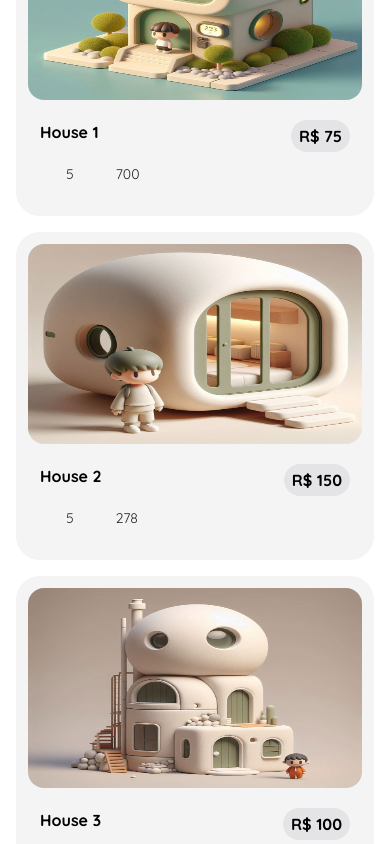
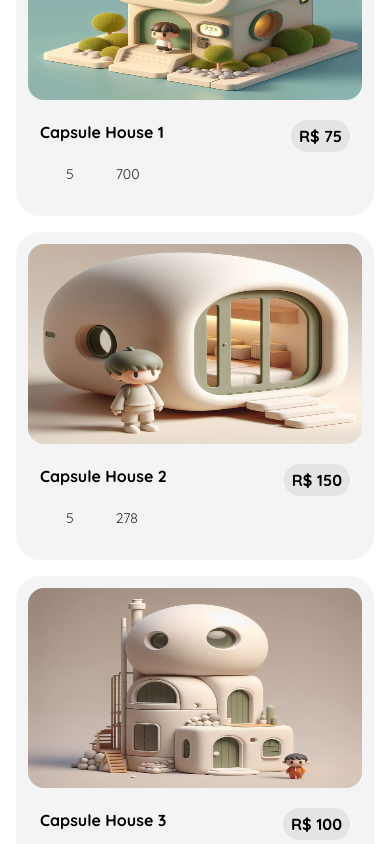
Before and after one commit to ecthon/cute-store, a Next.js app: page / in a window 390 px wide. Shown: the part 800-1644 px from the top of the page. Built offline with nearby package versions, Linux system fonts and the light colour scheme; some icons are missing; a web font is replaced by a local one.

Commit message:
Remove o componente de detalhes da casa e atualiza os títulos das casas para "Capsule House" no arquivo de dados, refletindo uma nova nomenclatura e simplificando a estrutura do projeto.

```diff
--- a/src/app/details/page.tsx
+++ b/src/app/capsule-house-details/[id]/page.tsx
@@ -1,26 +1,37 @@
+"use client";
+import { houses } from "@/data/houses";
 import { ArrowLeftIcon, ArrowRightIcon, Bathtub01Icon, BedIcon, Car01FreeIcons, LocationIcon, StarIcon } from "@hugeicons/core-free-icons";
 import { HugeiconsIcon } from "@hugeicons/react";
 import Image from "next/image";
+import { useRouter } from "next/navigation";
 
-export default function Details() {
+export default function CapsuleHouseDetails({ params }: { params: { id: string } }) {
+    const router = useRouter();
+    const { id } = params;
+    const house = houses.find((house) => house.id === Number(id));
+
+    if (!house) {
+        return <div>House not found</div>;
+    }
+
     return (
         <div className="flex flex-col gap-4 w-full max-w-[1248px] mx-auto p-8">
             <div className="flex items-center justify-between">
-                <button className="flex items-center gap-2 bg-transparent hover:bg-zinc-100 transition-all duration-300 text-zinc-900 px-4 py-2 rounded-lg font-bold cursor-pointer">
+                <button onClick={() => router.back()} className="flex items-center gap-2 bg-transparent hover:bg-zinc-100 transition-all duration-300 text-zinc-900 px-4 py-2 rounded-lg font-bold cursor-pointer">
                     <HugeiconsIcon icon={ArrowLeftIcon} size={18} color="currentColor" strokeWidth={2} className="text-zinc-500" />
                     Voltar
                 </button>
             </div>
 
             <div className="flex w-full max-w-[1248px] mx-auto gap-8 border-2 border-zinc-200 p-4 rounded-4xl">
-                <div className="flex w-1/2 items-center justify-center rounded-2xl overflow-hidden p-4 bg-zinc-100">
-                    <Image src="/house.png" alt="House" width={500} height={500} />
+                <div className="flex w-1/2 items-center justify-center rounded-2xl overflow-hidden bg-zinc-100">
+                    <Image src={house.image} alt={house.title} width={500} height={500} quality={100} className="object-cover w-full h-full" />
                 </div>
 
                 <div className="flex justify-center flex-col w-1/2 gap-4">
                     <div className="flex flex-col">
                         <div className="flex items-center gap-2">
-                            <h1 className="text-2xl font-bold text-zinc-900">House Name</h1>
+                            <h1 className="text-2xl font-bold text-zinc-900">{house.title}</h1>
                             <div className="flex items-center gap-2">
                                 <HugeiconsIcon icon={StarIcon} size={18} strokeWidth={2} className="text-orange-400 fill-orange-300" />
                                 <p className="text-sm font-semibold text-zinc-500">5.0</p>
@@ -28,26 +39,26 @@ export default function Details() {
                         </div>
                         <div className="flex items-center gap-1">
                             <HugeiconsIcon icon={LocationIcon} size={18} color="currentColor" strokeWidth={2} className="text-zinc-500" />
-                            <p className="text-sm font-semibold text-zinc-500">Via Lactea</p>
+                            <p className="text-sm font-semibold text-zinc-500">{house.location}</p>
                         </div>
                     </div>
                     <div className="flex gap-4">
                         <div className="flex items-center gap-2">
                             <HugeiconsIcon icon={BedIcon} size={18} color="currentColor" strokeWidth={2} className="text-zinc-500" />
-                            <p className="text-sm font-semibold text-zinc-900">3</p>
+                            <p className="text-sm font-semibold text-zinc-900">{house.bedrooms}</p>
                         </div>
                         <div className="flex items-center gap-2">
                             <HugeiconsIcon icon={Bathtub01Icon} size={18} color="currentColor" strokeWidth={2} className="text-zinc-500" />
-                            <p className="text-sm font-semibold text-zinc-900">3</p>
+                            <p className="text-sm font-semibold text-zinc-900">{house.bathrooms}</p>
                         </div>
                         <div className="flex items-center gap-2">
                             <HugeiconsIcon icon={Car01FreeIcons} size={18} color="currentColor" strokeWidth={2} className="text-zinc-500" />
-                            <p className="text-sm font-semibold text-zinc-900">1</p>
+                            <p className="text-sm font-semibold text-zinc-900">{house.garageSpots}</p>
                         </div>
                     </div>
-                    <p className="text-sm font-semibold text-zinc-500">Lorem ipsum dolor sit amet consectetur adipisicing elit. Quisquam, quos.</p>
+                    <p className="text-sm font-semibold text-zinc-500">{house.description}</p>
                     <div className="flex items-center justify-between gap-4 bg-zinc-100 p-4 rounded-lg">
-                        <p className="text-2xl font-bold text-zinc-900">R$ 40,00 <span className="text-sm font-semibold text-zinc-500">/ dia</span></p>
+                        <p className="text-2xl font-bold text-zinc-900">R$ {house.price} <span className="text-sm font-semibold text-zinc-500">/ dia</span></p>
                         <button className="flex items-center gap-2 bg-zinc-900 text-white px-4 py-2 rounded-lg font-bold cursor-pointer">
                             <HugeiconsIcon icon={ArrowRightIcon} size={18} color="currentColor" strokeWidth={2} className="text-white" />
                             Alugar
--- a/src/components/houses/card.tsx
+++ b/src/components/houses/card.tsx
@@ -1,6 +1,8 @@
+"use client";
 import { ChartUpIcon, StarIcon } from "@hugeicons/core-free-icons";
 import { HugeiconsIcon } from "@hugeicons/react";
 import Image from "next/image";
+import { useRouter } from "next/navigation";
 
 interface House {
   id: number;
@@ -12,8 +14,13 @@ interface House {
 }
 
 export function Card(house: House) {
+  const router = useRouter();
   return (
-    <div key={house.id} className="group flex flex-col w-full bg-zinc-100 cursor-pointer p-3 sm:p-2 rounded-3xl overflow-hidden">
+    <div
+      key={house.id}
+      className="group flex flex-col w-full bg-zinc-100 cursor-pointer p-3 sm:p-2 rounded-3xl overflow-hidden"
+      onClick={() => router.push(`/capsule-house-details/${house.id}`)}
+    >
     <div className="max-sm:h-[200px] overflow-hidden rounded-2xl">
       <Image src={house.image} alt={house.title} width={300} height={200} quality={100} className="group-hover:scale-105 transition-transform duration-500 w-full h-full max-sm:h-full sm:h-[180px] md:h-[200px] object-fill" />
     </div>
--- a/src/data/houses.ts
+++ b/src/data/houses.ts
@@ -3,7 +3,7 @@ import { House } from "@/types/house.type";
 export const houses: House[] = [
     {
       id: 1,
-      title: "House 1",
+      title: "Capsule House 1",
       image: "/houses/01.jpeg",
       price: 75,
       rating: 5.0,
@@ -16,7 +16,7 @@ export const houses: House[] = [
     },
     {
       id: 2,
-      title: "House 2",
+      title: "Capsule House 2",
       image: "/houses/02.jpeg",
       price: 150,
       rating: 5.0,
@@ -29,7 +29,7 @@ export const houses: House[] = [
     },
     {
       id: 3,
-      title: "House 3",
+      title: "Capsule House 3",
       image: "/houses/03.jpeg",
       price: 100,
       rating: 5.0,
@@ -42,7 +42,7 @@ export const houses: House[] = [
     },
     {
       id: 4,
-      title: "House 4",
+      title: "Capsule House 4",
       image: "/houses/04.jpeg",
       price: 220,
       rating: 5.0,
@@ -55,7 +55,7 @@ export const houses: House[] = [
     },
     {
       id: 5,
-      title: "House 5",
+      title: "Capsule House 5",
       image: "/houses/05.jpeg",
       price: 355,
       rating: 5.0,
@@ -68,7 +68,7 @@ export const houses: House[] = [
     },
     {
       id: 6,
-      title: "House 6",
+      title: "Capsule House 6",
       image: "/houses/06.jpeg",
       price: 315,
       rating: 5.0,
@@ -81,7 +81,7 @@ export const houses: House[] = [
     },
     {
       id: 7,
-      title: "House 7",
+      title: "Capsule House 7",
       image: "/houses/07.jpeg",
       price: 315,
       rating: 5.0,
@@ -94,7 +94,7 @@ export const houses: House[] = [
     },
     {
       id: 8,
-      title: "House 8",
+      title: "Capsule House 8",
       image: "/houses/08.jpeg",
       price: 315,
       rating: 5.0,
@@ -107,7 +107,7 @@ export const houses: House[] = [
     },
     {
       id: 9,
-      title: "House 9",
+      title: "Capsule House 9",
       image: "/houses/09.jpeg",
       price: 315,
       rating: 5.0,
@@ -120,7 +120,7 @@ export const houses: House[] = [
     },
     {
       id: 10,
-      title: "House 10",
+      title: "Capsule House 10",
       image: "/houses/10.jpeg",
       price: 315,
       rating: 5.0,
@@ -133,7 +133,7 @@ export const houses: House[] = [
     },
     {
       id: 11,
-      title: "House 11",
+      title: "Capsule House 11",
       image: "/houses/11.jpeg",
       price: 315,
       rating: 5.0,
@@ -146,7 +146,7 @@ export const houses: House[] = [
     },
     {
       id: 12,
-      title: "House 12",
+      title: "Capsule House 12",
       image: "/houses/12.jpeg",
       price: 315,
       rating: 5.0,
@@ -159,7 +159,7 @@ export const houses: House[] = [
     },
     {
       id: 13,
-      title: "House 13",
+      title: "Capsule House 13",
       image: "/houses/13.jpeg",
       price: 315,
       rating: 5.0,
@@ -172,7 +172,7 @@ export const houses: House[] = [
     },
     {
       id: 14,
-      title: "House 14",
+      title: "Capsule House 14",
       image: "/houses/14.jpeg",
       price: 315,
       rating: 5.0,
@@ -185,7 +185,7 @@ export const houses: House[] = [
     },
     {
       id: 15,
-      title: "House 15",
+      title: "Capsule House 15",
       image: "/houses/15.jpeg",
       price: 315,
       rating: 5.0,
@@ -198,7 +198,7 @@ export const houses: House[] = [
     },
     {
       id: 16,
-      title: "House 16",
+      title: "Capsule House 16",
       image: "/houses/16.jpeg",
       price: 315,
       rating: 5.0,
@@ -209,5 +209,4 @@ export const houses: House[] = [
       location: "Dione (Saturno)",
       description: "Mansão em Dione com 4 quartos, 3 banheiros e 2 vagas. Possui penhascos de gelo e vista panorâmica para Saturno.",
     },
-
   ];
```
